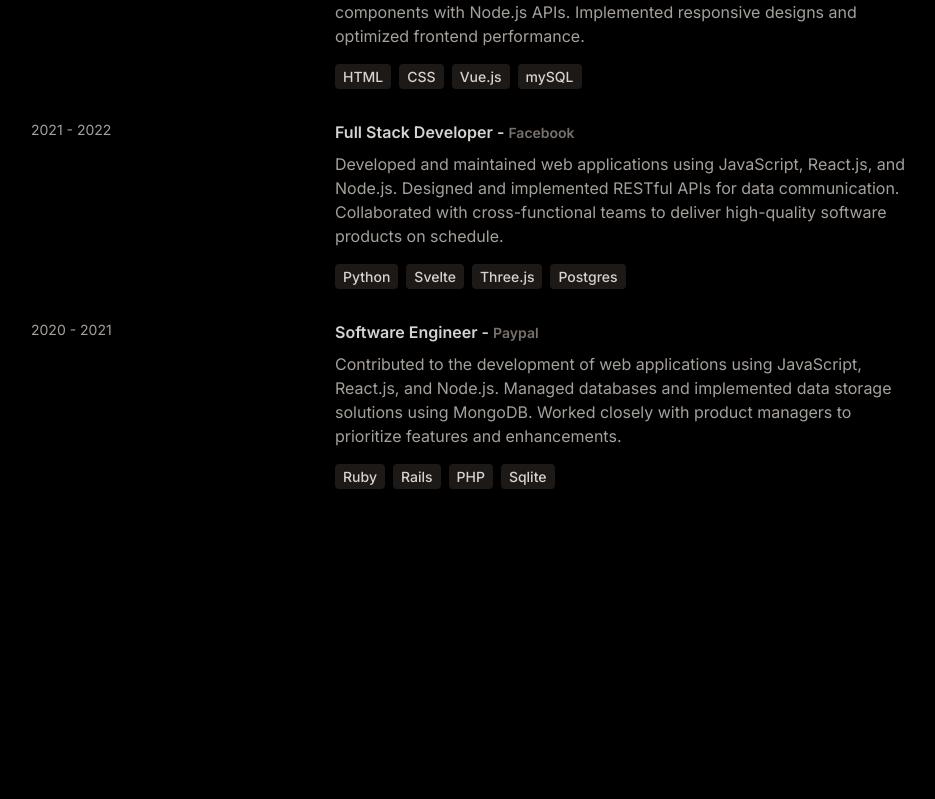
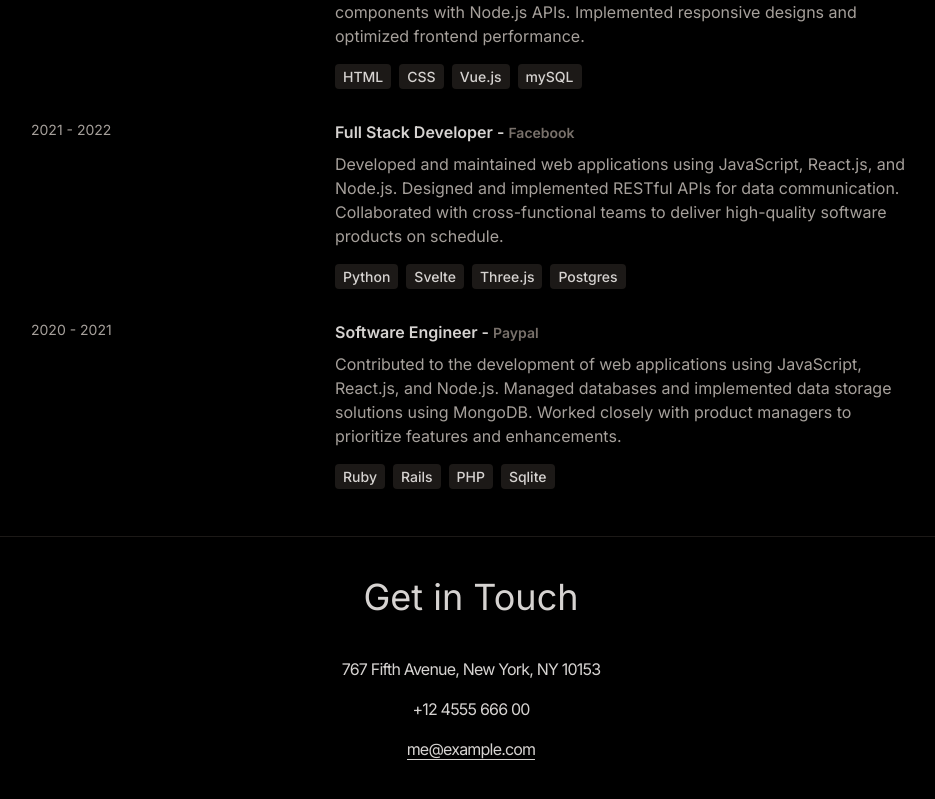
Before and after one commit to BanukaWeerapperuma/Portfolio, a React (Vite) app: page / in a window 1280 px wide. Shown: the part 3197-3996 px from the top of the page, without its empty margins (169-1104 px from the left). Before the commit the page ends 3733 px from the top, so only its background shows below. Built offline with nearby package versions, Linux system fonts and the light colour scheme.

Commit message:
add contact.jsx

```diff
--- a/package.json
+++ b/package.json
@@ -11,6 +11,7 @@
   },
   "dependencies": {
     "@tailwindcss/vite": "^4.1.18",
+    "framer-motion": "^12.23.26",
     "lucide-react": "^0.562.0",
     "react": "^19.2.0",
     "react-dom": "^19.2.0",
--- a/src/App.jsx
+++ b/src/App.jsx
@@ -1,3 +1,4 @@
+import Contact from "./Components/Contact";
 import Experience from "./Components/Experience";
 import Hero from "./Components/Hero";
 import My_Tech from "./Components/My_Tech";
@@ -39,6 +40,7 @@ const App = () => {
         <My_Tech/>
         <Projects/>
         <Experience/>
+        <Contact/>
 
       </div>
 
--- /dev/null
+++ b/src/Components/Contact.jsx
@@ -0,0 +1,24 @@
+import React from 'react'
+import { CONTACT } from '../constants'
+
+const Contact = () => {
+  return (
+    <div className='border-t border-stone-900 pb-20'>
+        <h2 className="my-10 text-center text-4xl">Get in Touch</h2>
+        <div className="text-center tracking-tighter">
+            <p className="my-4">
+                {CONTACT.address}
+            </p>
+
+            <p className="my-4">
+                {CONTACT.phoneNo}
+            </p>
+            <a href={`mailto:${CONTACT.email}?subject=Portfolio%20Inquiry&body=Hello%20Banuka,%0A%0AI%20saw%20your%20portfolio%20and%20would%20like%20to%20contact%20you.`} className='border-b'>
+                {CONTACT.email}
+            </a>
+        </div>
+    </div>
+  )
+}
+
+export default Contact
--- a/src/Components/Experience.jsx
+++ b/src/Components/Experience.jsx
@@ -31,7 +31,6 @@ const Experience = () => {
                      ))}
                 </div>
         </div>
-
   )
 }
 
```
Also changed, not shown: 1 other file (tests, documents, lock files or other folders). Lines whose indentation alone changed are shown as unchanged.
